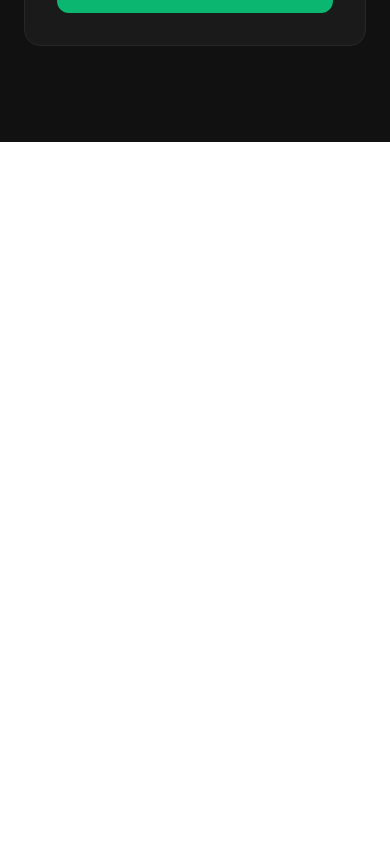
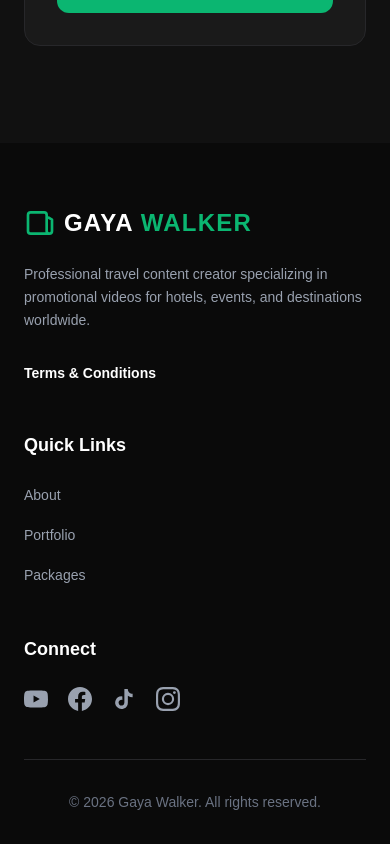
Before and after one commit to Maneeshaprabha/portfolio_gayawalker, a Next.js app: page / in a window 390 px wide. Shown: the part 5974-6818 px from the top of the page. Before the commit the page ends 6116 px from the top, so only its background shows below. Built offline with nearby package versions, Linux system fonts and the light colour scheme.

Commit message:
Add Footer component and update Navbar with Packages link

```diff
--- a/app/page.tsx
+++ b/app/page.tsx
@@ -7,6 +7,7 @@ import AboutMe from './../src/components/AboutMe';
 import VideoGrid from './../src/components/VideoGrid';
 import Pricing from './../src/components/Pricing';
 import Contact from './../src/components/Contact';
+import Footer from './../src/components/Footer';
 
 
 
@@ -24,6 +25,7 @@ export default function Home() {
       <VideoGrid />
       <Pricing/>
       <Contact />
+      <Footer/>
 
 
 
--- /dev/null
+++ b/src/components/Footer.jsx
@@ -0,0 +1,81 @@
+import React from 'react';
+import Link from 'next/link';
+
+export default function Footer() {
+
+
+  return (
+    <footer className="bg-[#0a0a0a] pt-16 pb-8 px-6 lg:px-20 border-t border-zinc-900/50">
+      <div className="max-w-7xl mx-auto grid grid-cols-1 md:grid-cols-3 gap-12 mb-12">
+
+        {/* වම් පස: Brand Info & Description */}
+        <div className="flex flex-col space-y-4">
+          <div className="text-2xl font-bold text-white tracking-wider flex items-center space-x-2">
+            {/* Logo Icon (විකල්ප) */}
+            <svg className="w-8 h-8 text-[#0BB671]" fill="none" stroke="currentColor" viewBox="0 0 24 24">
+              <path strokeLinecap="round" strokeLinejoin="round" strokeWidth={2} d="M19 20H5a2 2 0 01-2-2V6a2 2 0 012-2h10a2 2 0 012 2v1m2 13a2 2 0 01-2-2V7m2 13a2 2 0 002-2V9.5L18.5 8" />
+            </svg>
+            <span>GAYA <span className="text-[#0BB671]">WALKER</span></span>
+          </div>
+          <p className="text-gray-400 text-sm leading-relaxed max-w-sm mt-2">
+            Professional travel content creator specializing in promotional videos for hotels, events, and destinations worldwide.
+          </p>
+          <Link href="#" className="text-white font-semibold text-sm hover:text-[#0BB671] transition-colors mt-4 block">
+            Terms & Conditions
+          </Link>
+        </div>
+
+        {/* මැද: Quick Links */}
+        <div>
+          <h4 className="text-white font-bold text-lg mb-6">Quick Links</h4>
+          <ul className="space-y-4">
+            <li>
+              <Link href="#about" className="text-gray-400 hover:text-[#0BB671] transition-colors text-sm">
+                About
+              </Link>
+            </li>
+            <li>
+              <Link href="#portfolio" className="text-gray-400 hover:text-[#0BB671] transition-colors text-sm">
+                Portfolio
+              </Link>
+            </li>
+            <li>
+              <Link href="#Packages" className="text-gray-400 hover:text-[#0BB671] transition-colors text-sm">
+                Packages
+              </Link>
+            </li>
+          </ul>
+        </div>
+
+        {/* දකුණු පස: Connect (Social Icons) */}
+        <div>
+          <h4 className="text-white font-bold text-lg mb-6">Connect</h4>
+          <div className="flex space-x-5 text-gray-400">
+            {/* YouTube */}
+            <a href="#" className="hover:text-[#0BB671] transition-colors">
+              <svg className="w-6 h-6" fill="currentColor" viewBox="0 0 24 24"><path d="M23.498 6.186a3.016 3.016 0 0 0-2.122-2.136C19.505 3.545 12 3.545 12 3.545s-7.505 0-9.377.505A3.017 3.017 0 0 0 .502 6.186C0 8.07 0 12 0 12s0 3.93.502 5.814a3.016 3.016 0 0 0 2.122 2.136c1.871.505 9.376.505 9.376.505s7.505 0 9.377-.505a3.015 3.015 0 0 0 2.122-2.136C24 15.93 24 12 24 12s0-3.93-.502-5.814zM9.545 15.568V8.432L15.818 12l-6.273 3.568z"/></svg>
+            </a>
+            {/* Facebook */}
+            <a href="#" className="hover:text-[#0BB671] transition-colors">
+              <svg className="w-6 h-6" fill="currentColor" viewBox="0 0 24 24"><path d="M24 12.073c0-6.627-5.373-12-12-12s-12 5.373-12 12c0 5.99 4.388 10.954 10.125 11.854v-8.385H7.078v-3.469h3.047V9.43c0-3.007 1.792-4.669 4.533-4.669 1.312 0 2.686.235 2.686.235v2.953H15.83c-1.491 0-1.956.925-1.956 1.874v2.25h3.328l-.532 3.469h-2.796v8.385C19.612 23.027 24 18.062 24 12.073z"/></svg>
+            </a>
+            {/* TikTok */}
+            <a href="#" className="hover:text-[#0BB671] transition-colors">
+              <svg className="w-6 h-6" fill="currentColor" viewBox="0 0 24 24"><path d="M19.59 6.69a4.83 4.83 0 0 1-3.77-4.25V2h-3.45v13.67a2.89 2.89 0 0 1-5.2 1.74 2.89 2.89 0 0 1 2.31-4.64 2.93 2.93 0 0 1 .88.13V9.4a6.84 6.84 0 0 0-1-.05A6.33 6.33 0 0 0 5 20.1a6.34 6.34 0 0 0 10.86-4.43v-7a8.16 8.16 0 0 0 4.77 1.52v-3.4a4.85 4.85 0 0 1-1-.1z"/></svg>
+            </a>
+            {/* Instagram */}
+            <a href="#" className="hover:text-[#0BB671] transition-colors">
+              <svg className="w-6 h-6" fill="currentColor" viewBox="0 0 24 24"><path d="M12 2.163c3.204 0 3.584.012 4.85.07 3.252.148 4.771 1.691 4.919 4.919.058 1.265.069 1.645.069 4.849 0 3.205-.012 3.584-.069 4.849-.149 3.225-1.664 4.771-4.919 4.919-1.266.058-1.644.07-4.85.07-3.204 0-3.584-.012-4.849-.07-3.26-.149-4.771-1.699-4.919-4.92-.058-1.265-.07-1.644-.07-4.849 0-3.204.013-3.583.07-4.849.149-3.227 1.664-4.771 4.919-4.919 1.266-.057 1.645-.069 4.849-.069zM12 0C8.741 0 8.333.014 7.053.072 2.695.272.273 2.69.073 7.052.014 8.333 0 8.741 0 12c0 3.259.014 3.668.072 4.948.2 4.358 2.618 6.78 6.98 6.98C8.333 23.986 8.741 24 12 24c3.259 0 3.668-.014 4.948-.072 4.354-.2 6.782-2.618 6.979-6.98.059-1.28.073-1.689.073-4.948 0-3.259-.014-3.667-.072-4.947-.196-4.354-2.617-6.78-6.979-6.98C15.668.014 15.259 0 12 0zm0 5.838a6.162 6.162 0 100 12.324 6.162 6.162 0 000-12.324zM12 16a4 4 0 110-8 4 4 0 010 8zm6.406-11.845a1.44 1.44 0 100 2.881 1.44 1.44 0 000-2.881z"/></svg>
+            </a>
+          </div>
+        </div>
+
+      </div>
+
+      {/* පහළම කොටස (Copyright Bar) */}
+      <div className="max-w-7xl mx-auto pt-8 border-t border-zinc-800 flex flex-col md:flex-row justify-center items-center text-sm text-gray-500">
+        <p>© 2026 Gaya Walker. All rights reserved.</p>
+      </div>
+    </footer>
+  );
+}
--- a/src/components/Navbar.jsx
+++ b/src/components/Navbar.jsx
@@ -66,6 +66,13 @@ export default function Navbar() {
             Portfolio
           </Link>
           <Link
+            href="#Packages"
+            onClick={() => setIsOpen(false)}
+            className="text-gray-300 text-lg hover:text-[#0BB671] transition-colors"
+          >
+            Packages
+          </Link>
+          <Link
             href="#contact"
             onClick={() => setIsOpen(false)}
             className="px-8 py-3 bg-[#0BB671] text-black rounded-full hover:bg-[#16d98a] transition-colors font-bold"
```
